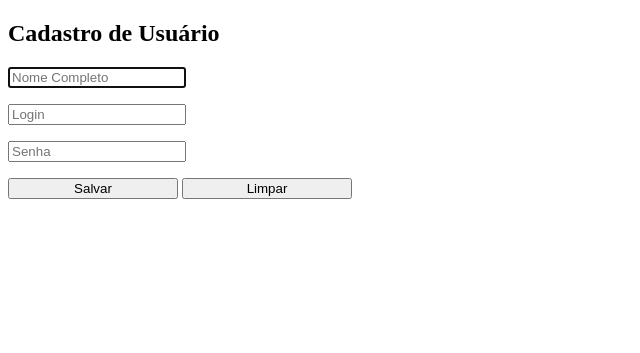
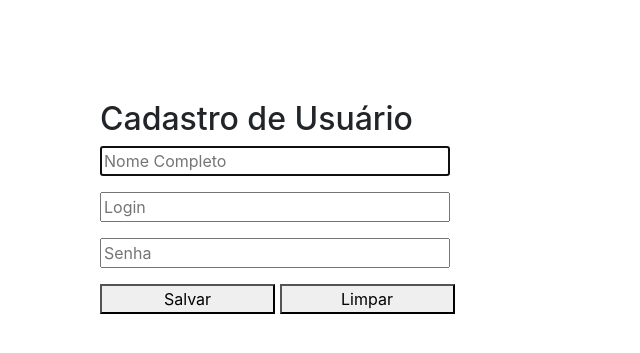
Before and after one commit to maikyramon/DBFarma, a PHP site: page /cadastroUsuario.php in a window 1280 px wide. Shown: the top 353 px of the page, without its empty margins (0-640 px from the left). Run offline with PHP 8.4, Linux system fonts and the light colour scheme.

Commit message:
cadastro usuario/index (elton)

```diff
--- a/cadastroUsuario.php
+++ b/cadastroUsuario.php
@@ -2,19 +2,22 @@
 <html>
 <head>
 <meta charset="utf8">
-<title>Cadastro de Usu�rio</title>
+<title>Cadastro de Usuário</title>
+<link href="css/bootstrap.css" rel="stylesheet" type="text/css" />
 </head>
 <body>
+<div style="margin-top: 100px; margin-left: 100px;>
 	<form action="processaUsuario.php" name="frmcadusuario" method="post">
 	 	<h2>Cadastro de Usuário</h2>
-		<input type="text" name="log" placeholder="Nome Completo" required="required" autofocus="autofocus" maxlength="40" style="width: 170px"/><p/>
-		<input type="text" name="nom" placeholder="Login"         required="required" autofocus="autofocus" maxlength="30" style="width: 170px"/><p/>
-		<input type="text" name="sen" placeholder="Senha"         required="required" autofocus="autofocus" maxlength="40" style="width: 170px"/><p/>
+		<input type="text" name="nom" placeholder="Nome Completo" required="required" autofocus="autofocus" maxlength="40" style="width: 350px"/><p/><p/>
+		<input type="text" name="log" placeholder="Login"         required="required" autofocus="autofocus" maxlength="30" style="width: 350px"/><p/>
+		<input type="text" name="sen" placeholder="Senha"         required="required" autofocus="autofocus" maxlength="40" style="width: 350px"/><p/>
 
-		<button name="btnsalvar" type="submit" style="width: 170px">Salvar</button>
-		<button name="btnlimpar" type="reset" style="width: 170px">Limpar</button>
+		<button name="btnsalvar" type="submit" style="width: 175px">Salvar</button>
+		<button name="btnlimpar" type="reset" style="width: 175px">Limpar</button>
 
 	</form>
+</div>
 </body>
 </html>
 <?php
--- a/index.php
+++ b/index.php
@@ -12,7 +12,9 @@ require 'sessao.php';
 <body>
 	<?php include('menu.php');?>
 	<br><br><br>
-	<h1>DBFarma</h1>
+
+
+<img src="https://uploaddeimagens.com.br/images/001/194/939/original/logoDb.png?1512140259">
 
 </body>
 </html>
```
Also changed, not shown: README.md.
